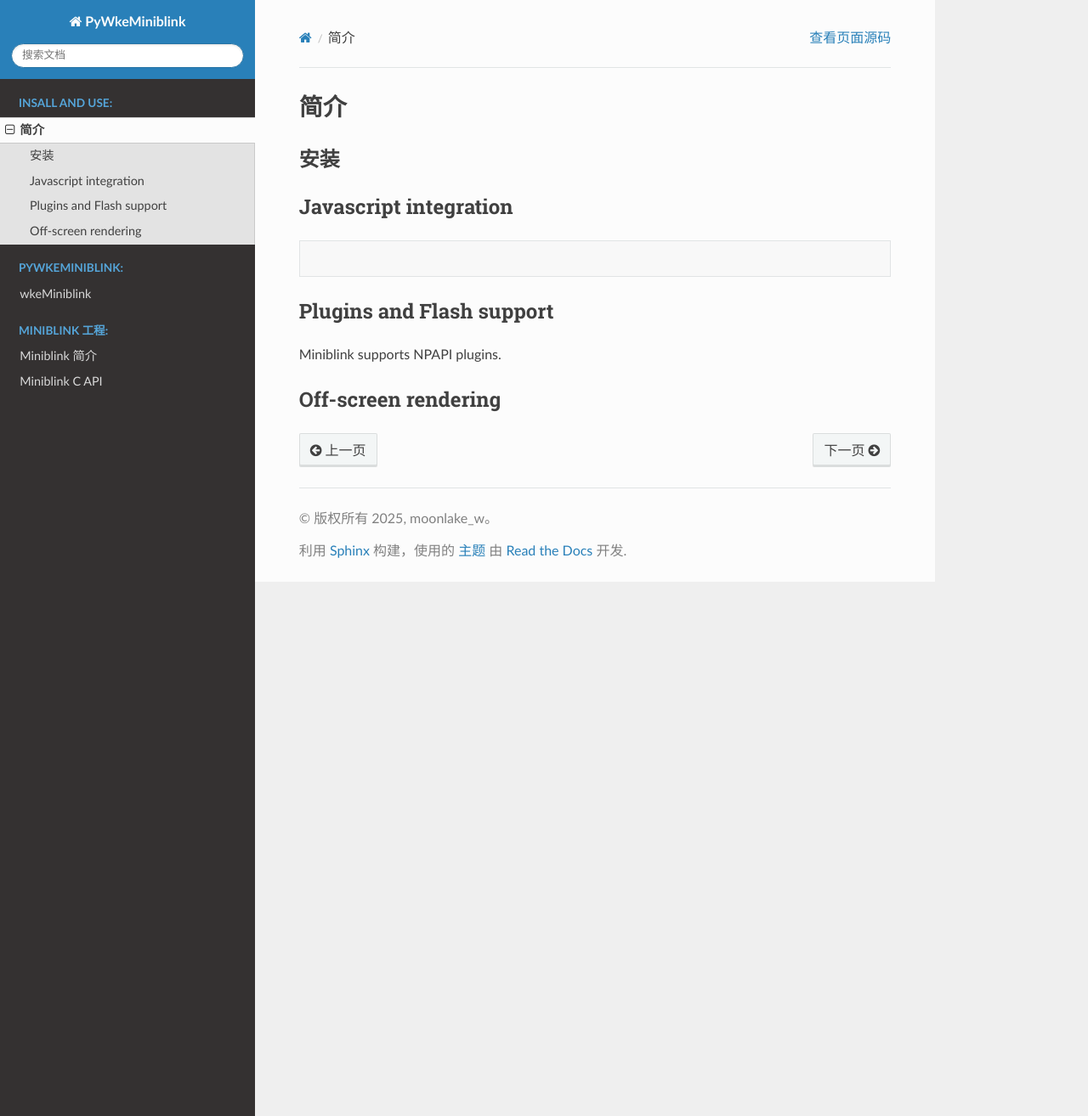
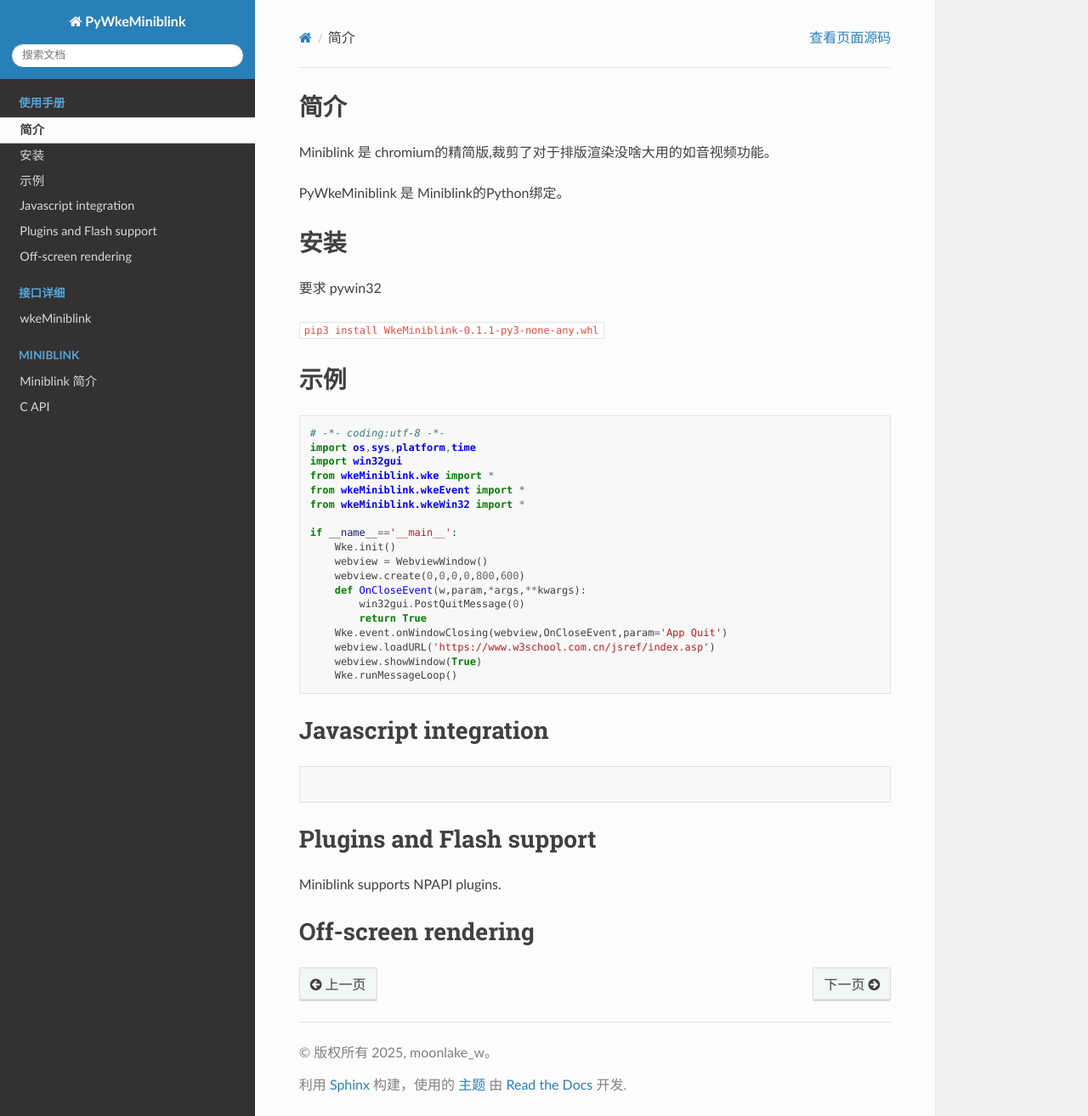
Before and after one commit to StoneFlaw/PyWkeMiniblink, a Sphinx documentation site: the page built from documents/source/README.md, in a window 1280 px wide and 1314 px high. Shown: the whole window at 85% size. Built offline with Sphinx 7.4.7 and the Read the Docs theme 3.1.0, drawn with Linux system fonts in a browser that asks for light colours.

Commit message:
文档修改和测试程序调整

````diff
--- a/documents/source/README.md
+++ b/documents/source/README.md
@@ -1,19 +1,53 @@
 # 简介
 
+Miniblink 是 chromium的精简版,裁剪了对于排版渲染没啥大用的如音视频功能。
 
-## 安装
+PyWkeMiniblink 是 Miniblink的Python绑定。
+
+# 安装
+
+要求 pywin32
+
+`pip3 install WkeMiniblink-0.1.1-py3-none-any.whl`
 
 
 
-## Javascript integration
+# 示例
+
+
+
+```python
+# -*- coding:utf-8 -*-
+import os,sys,platform,time
+import win32gui
+from wkeMiniblink.wke import *
+from wkeMiniblink.wkeEvent import *
+from wkeMiniblink.wkeWin32 import *
+
+if __name__=='__main__':
+    Wke.init()
+    webview = WebviewWindow()
+    webview.create(0,0,0,0,800,600)
+    def OnCloseEvent(w,param,*args,**kwargs):
+        win32gui.PostQuitMessage(0)
+        return True
+    Wke.event.onWindowClosing(webview,OnCloseEvent,param='App Quit')
+    webview.loadURL('https://www.w3school.com.cn/jsref/index.asp')
+    webview.showWindow(True)
+    Wke.runMessageLoop()
+```
+
+
+
+# Javascript integration
 
 
 ```python
 
 ```
 
-## Plugins and Flash support
+# Plugins and Flash support
 
 Miniblink supports NPAPI plugins.
 
-## Off-screen rendering
+# Off-screen rendering
--- a/documents/source/index.rst
+++ b/documents/source/index.rst
@@ -10,20 +10,20 @@ PyWkeMiniblink documentation
 
 .. toctree::
    :maxdepth: 1
-   :caption: Insall and use:
+   :caption: 使用手册
 
    ../README.md
 
 
 .. toctree::
    :maxdepth: 2
-   :caption: PyWkeMiniblink:
+   :caption: 接口详细
 
    modules.rst
 
 .. toctree::
    :maxdepth: 2
-   :caption: Miniblink 工程:
+   :caption: Miniblink
 
    MiniblinkAPI.md
 
--- a/documents/source/wkeMiniblink.rst
+++ b/documents/source/wkeMiniblink.rst
@@ -1,6 +1,3 @@
-wkeMiniblink package
-====================
-
 
 wkeMiniblink.wke module
 -----------------------
--- a/prepare.py
+++ b/prepare.py
@@ -49,10 +49,10 @@ def prepare():
         shutil.move(tar_dll,tar_file)
         print(f'    文件 {tar_dll} =>{tar_file}')
 
-    if os.path.exists("documents/source/README.md"):
-        os.remove("documents/source/README.md")
+    if os.path.exists("README.md"):
+        os.remove("README.md")
 
-    shutil.copyfile("README.md","documents/source/README.md")
+    shutil.copyfile("documents/source/README.md","README.md")
     return
 
 def clean():
````
Also changed, not shown: documents/source/MiniblinkAPI.md (+1 -1 lines), documents/README.md (deleted), 6 other files.
